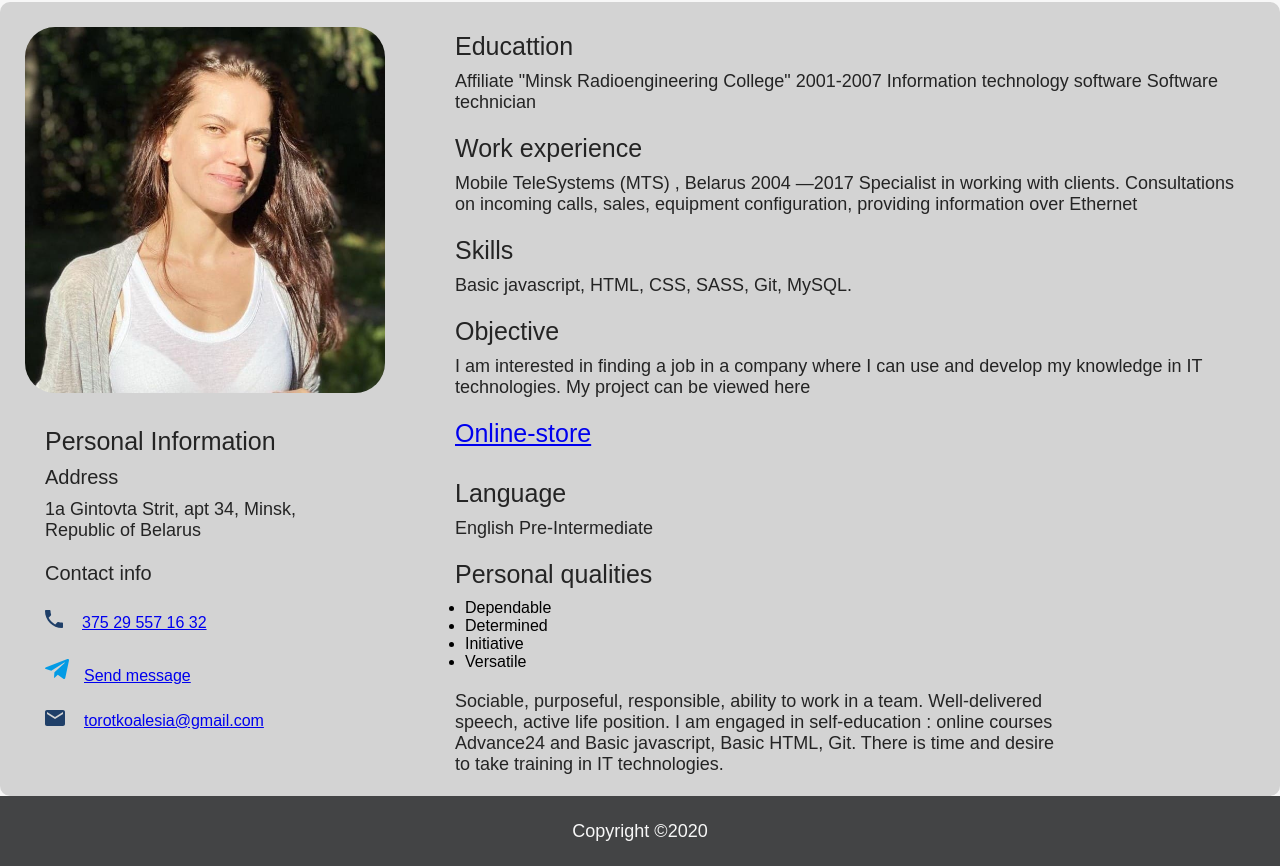
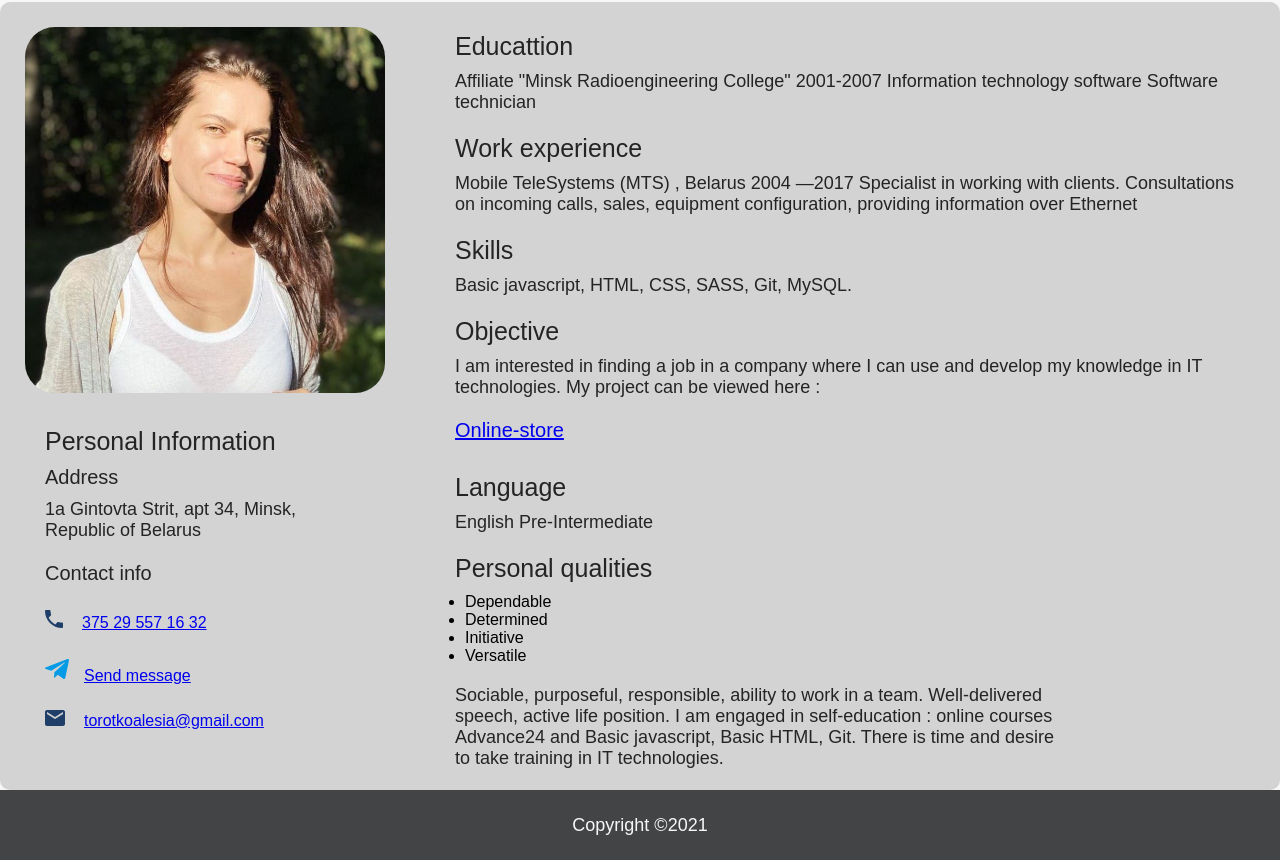
Before and after one commit to avataralesia/CV_EN, a plain HTML site: page index.html in a window 1280 px wide. Shown: the part 89-955 px from the top of the page. Drawn offline with Linux system fonts and the light colour scheme.

Commit message:
Update index.html

```diff
--- a/index.html
+++ b/index.html
@@ -39,7 +39,7 @@
                     <h3>Skills</h3>
                     <p> Basic  javascript, HTML, CSS, SASS, Git, MySQL.</p>
                     <h3>Objective</h3>
-                    <p>I am interested in finding a job in a company where I can use and develop my knowledge in IT technologies. My project can be viewed here <a href="https://avataralesia.github.io/online-store/"><h3>Online-store</h3></a>
+                    <p>I am interested in finding a job in a company where I can use and develop my knowledge in IT technologies. My project can be viewed here : <a href="https://avataralesia.github.io/online-store/"><h4>Online-store</h4></a>
 </p>
                     <h3>Language</h3>
                     <p>English Pre-Intermediate</p>
@@ -56,7 +56,7 @@
         </div>
     </div>
     <div class="footer">
-        <p class="footer_text">Copyright &copy;2020 </p>
+        <p class="footer_text">Copyright &copy;2021 </p>
     </div>
 </body>
 </html>
```
